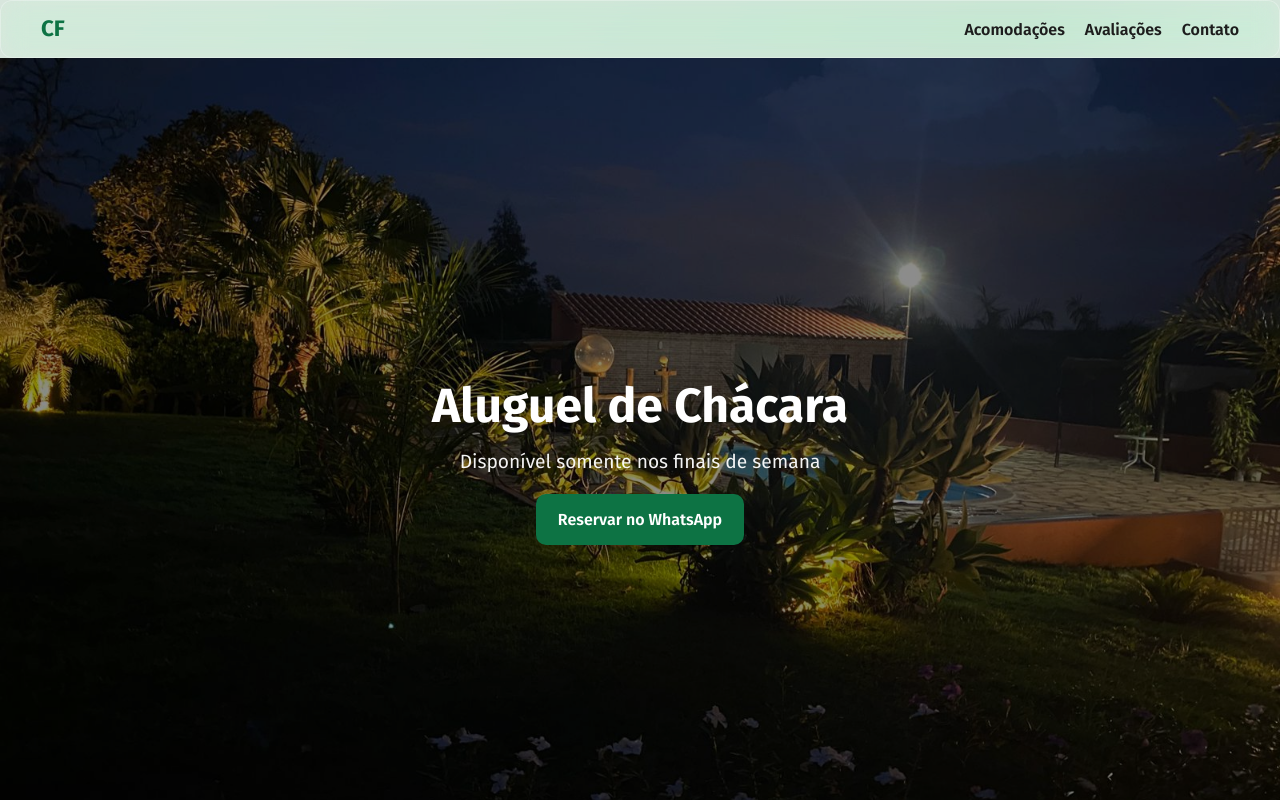
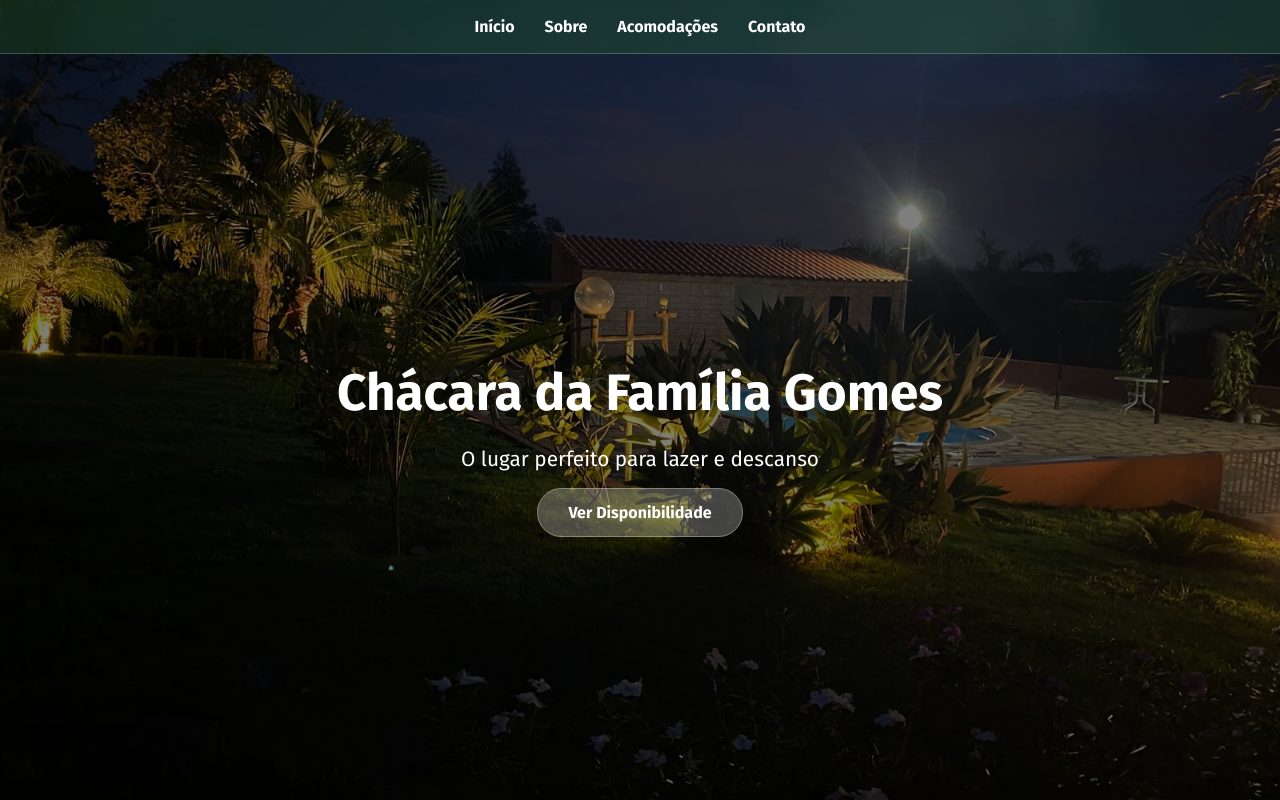
Before and after one commit to leticiafer01/Chacara-da-Familia, a plain HTML site: page index.html in a window 1280 px wide. Shown: the top 800 px of the page. Drawn offline with Linux system fonts and the light colour scheme.

Commit message:
Ajustes no HTML e CSS

```diff
--- a/index.html
+++ b/index.html
@@ -14,30 +14,23 @@
 </head>
 <body>
 
-  <header class="header">
-  <h1 class="logo">CF</h1>
+ <nav class="glass-nav">
+    <ul>
+      <li><a href="#inicio">Início</a></li>
+      <li><a href="#descricao">Sobre</a></li>
+      <li><a href="#fotos">Acomodações</a></li>
+      <li><a href="#localizacao">Contato</a></li>
+    </ul>
+  </nav>
 
-  <!-- Botão para abrir menu no mobile -->
-  <button class="menu-toggle" aria-label="Abrir Menu">
-    ☰
-  </button>
+  <header id="inicio">
+    <div class="hero">
+      <h1>Chácara da Família Gomes</h1>
+      <p>O lugar perfeito para lazer e descanso</p>
+      <a href="#chacaras" class="btn">Ver Disponibilidade</a>
+    </div>
+  </header>
 
-  <nav>
-    <a href="#fotos">Acomodações</a>
-    <a href="#avaliacoes">Avaliações</a>
-    <a href="#localizacao">Contato</a>
-  </nav>
-</header>
-
-
-  <!-- HERO -->
-  <section class="hero">
-    <div class="hero-text">
-      <h2>Aluguel de Chácara</h2>
-      <p>Disponível somente nos finais de semana</p>
-      <a href="https://wa.me/5599999999999" class="btn">Reservar no WhatsApp</a>
-    </div>
-  </section>
 
   <!-- SOBRE A CHÁCARA -->
   <section id="descricao" class="features-section">
--- a/style.css
+++ b/style.css
@@ -29,151 +29,125 @@ body{
   font-size:16px;
 }
 
-.header {
-  display: flex;
-  align-items: center;
-  justify-content: space-between;
-  padding: 12px 40px;
-  position: sticky;
-  top: 0;
-  z-index: 100;
-  backdrop-filter: blur(12px) saturate(180%);
-  -webkit-backdrop-filter: blur(12px) saturate(180%);
-  border-radius: 12px;
-  border: 1px solid rgba(255,255,255,0.3);
-  transition: all 0.4s ease;
-  background: rgba(255,255,255,0.05);
-}
 
-/* Efeito ao rolar */
-.header.scrolled {
-  background: rgba(255,255,255,0.15);
-  backdrop-filter: blur(18px) saturate(200%);
-  -webkit-backdrop-filter: blur(18px) saturate(200%);
-  border-bottom: 1px solid rgba(255,255,255,0.25);
-  box-shadow: 0 8px 20px rgba(0,0,0,0.08);
-}
 
-/* Logo */
+/* ===== LOGO ===== */
 .logo {
   font-size: 1.4rem;
   font-weight: 700;
-  color: var(--green-700);
+  color: #e8f5e9;
+}
+/* ===== GLASS NAVBAR ===== */
+.glass-nav {
+  position: fixed;
+  width: 100%;
+  top: 0;
+  z-index: 1000;
+  background: rgba(46, 125, 50, 0.25);
+  backdrop-filter: blur(10px);
+  -webkit-backdrop-filter: blur(10px);
+  border-bottom: 1px solid rgba(255, 255, 255, 0.2);
+  padding: 15px;
 }
 
-/* Menu */
-.header nav {
+.glass-nav ul {
+  list-style: none;
   display: flex;
-  gap: 20px;
-}
-.header nav a {
-  text-decoration: none;
-  color: var(--text);
-  font-weight: 600;
-  transition: color 0.18s;
-}
-.header nav a:hover {
-  color: var(--green-700);
+  justify-content: center;
+  gap: 30px;
 }
 
-/* Botão menu mobile */
+.glass-nav a {
+  color: #fff;
+  text-decoration: none;
+  font-weight: bold;
+}
+
+/* ===== HEADER ===== */
+header {
+  height: 100vh;
+  background: linear-gradient(
+      rgba(0, 0, 0, 0.5),
+      rgba(0, 0, 0, 0.5)
+    ),
+    url("src/Noite1.jpeg")
+      center/cover;
+  display: flex;
+  align-items: center;
+  justify-content: center;
+  text-align: center;
+  color: #fff;
+  padding-top: 80px;
+}
+
+.hero h1 {
+  font-size: 3.2rem;
+  margin-bottom: 15px;
+}
+
+.hero p {
+  font-size: 1.3rem;
+  margin-bottom: 25px;
+}
+
+.btn {
+  background: rgba(255, 255, 255, 0.25);
+  backdrop-filter: blur(6px);
+  color: #fff;
+  padding: 14px 30px;
+  border-radius: 30px;
+  text-decoration: none;
+  font-weight: bold;
+  border: 1px solid rgba(255, 255, 255, 0.3);
+}
+
+
+/* ===== BOTÃO MENU MOBILE ===== */
 .menu-toggle {
   display: none;
   font-size: 1.6rem;
   background: none;
   border: none;
-  color: var(--text);
+  color: #ffffff;
   cursor: pointer;
 }
 
-/* Mobile menu */
+/* ===== MENU MOBILE ===== */
 @media (max-width: 820px) {
   .menu-toggle {
     display: block;
   }
-  .header nav {
+
+  .header nav,
+  .glass-nav nav {
     position: absolute;
     top: 100%;
-    right: 0;
-    background: rgba(255,255,255,0.12);
-    backdrop-filter: blur(12px);
-    -webkit-backdrop-filter: blur(12px);
-    border-radius: 12px;
+    right: 20px;
+
+    background: rgba(255, 255, 255, 0.15);
+    backdrop-filter: blur(14px);
+    -webkit-backdrop-filter: blur(14px);
+
+    border-radius: 14px;
     flex-direction: column;
-    gap: 0;
     overflow: hidden;
+
     max-height: 0;
-    transition: max-height 0.3s ease;
+    transition: max-height 0.35s ease;
   }
-  .header nav.open {
-    max-height: 200px; /* ajuste conforme número de links */
+
+  .header nav.open,
+  .glass-nav nav.open {
+    max-height: 240px;
   }
-  .header nav a {
-    padding: 12px 24px;
+
+  .header nav a,
+  .glass-nav nav a {
+    padding: 14px 26px;
   }
 }
 
 
-.header.scrolled {
-  background: rgba(255, 255, 255, 0.1); /* mantém transparência ao rolar */
-  backdrop-filter: blur(18px) saturate(200%);
-  -webkit-backdrop-filter: blur(18px) saturate(200%);
-  border-bottom: 1px solid rgba(255, 255, 255, 0.25);
-  box-shadow: 0 8px 20px rgba(0, 0, 0, 0.08);
-}
-
-/* ===========================================================
-   HERO
-   =========================================================== */
-.hero {
-  width: 100%;
-  height: 100vh;
-  background: url("src/Noite1.jpeg") center center / cover no-repeat;
-  display: flex;
-  align-items: center;
-  justify-content: center;
-  position: relative;
-}
-
-.hero::before {
-  content: "";
-  position: absolute;
-  width: 100%;
-  height: 100%;
-  background: rgba(0,0,0,0.45);
-  top: 0;
-  left: 0;
-}
-.hero-text {
-  position: relative;
-  text-align: center;
-  color: white;
-  z-index: 2;
-}
-.hero-text h2{
-  font-size:3rem;
-  font-weight:700;
-  margin-bottom:6px;
-}
-.hero-text p{font-size:1.2rem;margin-top:5px;opacity:0.95}
-
-/* botão padrão (usado em várias seções) */
-.btn{
-  margin-top:18px;
-  background:var(--green-700);
-  color:white;
-  padding:14px 22px;
-  text-decoration:none;
-  border-radius:10px;
-  display:inline-block;
-  font-weight:600;
-  transition: all .18s ease;
-  border:0;
-}
-.btn:hover{
-  background: #0b6239;
-  transform: translateY(-3px);
-}
 
 /* ===========================================================
    SEÇÃO PADRÃO
@@ -459,3 +433,46 @@ body{
   .hero-text p{font-size:.95rem}
   .btn{padding:12px 18px;font-size:.98rem}
 }
+
+/* ===== GLASS NAVBAR ===== */
+.glass-nav {
+  position: fixed;
+  width: 100%;
+  top: 0;
+  z-index: 1000;
+  background: rgba(46, 125, 50, 0.25);
+  backdrop-filter: blur(10px);
+  -webkit-backdrop-filter: blur(10px);
+  border-bottom: 1px solid rgba(255, 255, 255, 0.2);
+  padding: 15px;
+}
+
+.glass-nav ul {
+  list-style: none;
+  display: flex;
+  justify-content: center;
+  gap: 30px;
+}
+
+.glass-nav a {
+  color: #fff;
+  text-decoration: none;
+  font-weight: bold;
+}
+
+/* ===== HEADER ===== */
+header {
+  height: 100vh;
+  background: linear-gradient(
+      rgba(0, 0, 0, 0.5),
+      rgba(0, 0, 0, 0.5)
+    ),
+    url("src/Noite1.jpeg")
+      center/cover;
+  display: flex;
+  align-items: center;
+  justify-content: center;
+  text-align: center;
+  color: #fff;
+  padding-top: 80px;
+}
```
